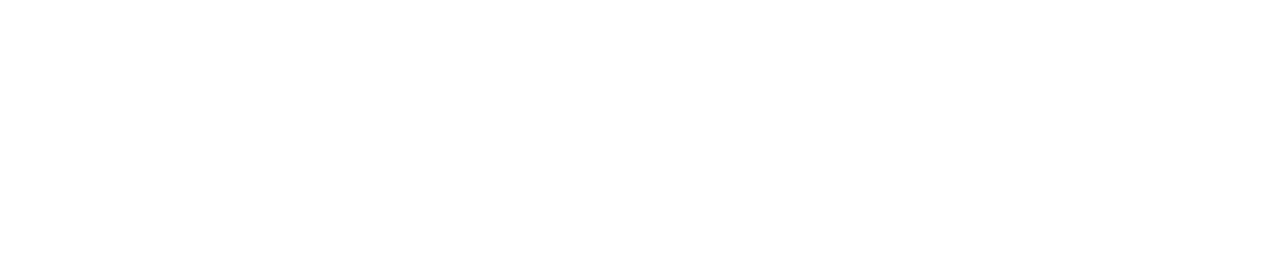
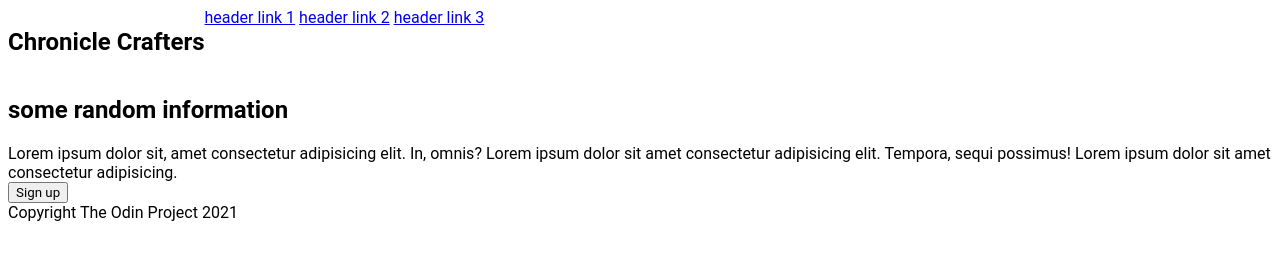
Before and after one commit to Elifnull/Landing_page, a plain HTML site: page index.html in a window 1280 px wide. Drawn offline with Linux system fonts and the light colour scheme.

Commit message:
Basic HTML structure created

```diff
--- a/index.html
+++ b/index.html
@@ -5,8 +5,46 @@
         <meta name="viewport" content="width=device-width, initial-scale=1.0">
         <meta http-equiv="X-UA-Compatible" content="ie=edge">
         <link rel="stylesheet" href="./resources/style.css">
+        <title>Landing_Page</title>
     </head>
     <body>
+        <nav class="navigation">
+            <div class="nav_logo"><h2>Chronicle Crafters</h2></div>
+            <div class="nav_links">
+                <a href="www.google.com">header link 1</a>
+                <a href="www.google.com/maps">header link 2</a>
+                <a href="www.google.com/translate">header link 3</a>
+            </div>
+        </nav>
+        <div class="container header">
+            <div class="header_left"></div>
+            <div class="header_image"></div>
+        </div>
+        <div class="container images">
+            <div class="body_title">
+                <h2>some random information</h2>
+            </div>
+            <div class="container rounded_images">
 
+            </div>
+        </div>
+        <div class="container quote">
+            <div class="container quote">
+                Lorem ipsum dolor sit, amet consectetur adipisicing elit. In, omnis?
+                Lorem ipsum dolor sit amet consectetur adipisicing elit. Tempora, sequi possimus!
+                Lorem ipsum dolor sit amet consectetur adipisicing.
+            </div>
+        </div>
+        <div class="container call_to_action">
+            <div class="container">
+                <div class="written_content">
+
+                </div>
+                <button class="call_action_button">Sign up</button>
+            </div>
+        </div>
+        <div class="container footer">
+            <div class="odin_copyright">Copyright The Odin Project 2021</div>
+        </div>
     </body>
 </html>
--- a/resources/style.css
+++ b/resources/style.css
@@ -0,0 +1,8 @@
+*{
+    font-family:Roboto;
+}
+
+nav.navigation {
+    display:flex;
+
+}
```
